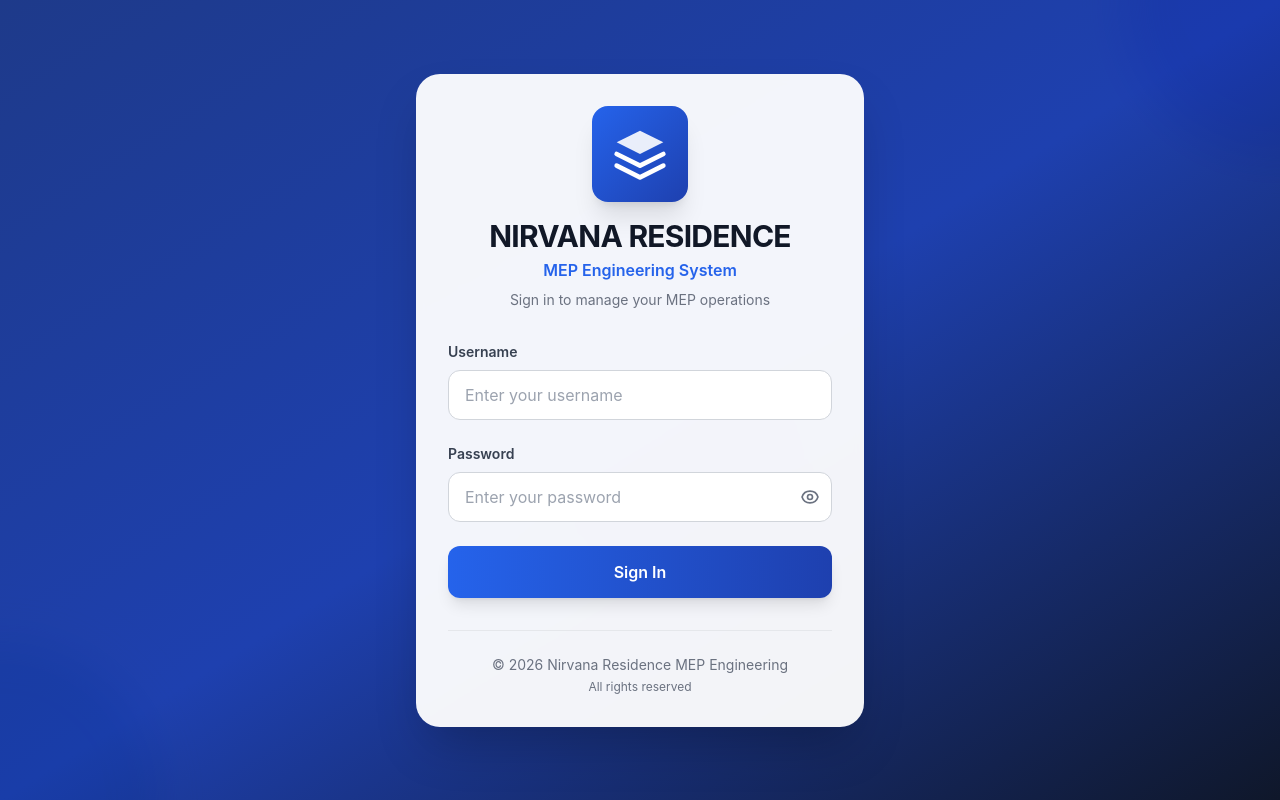
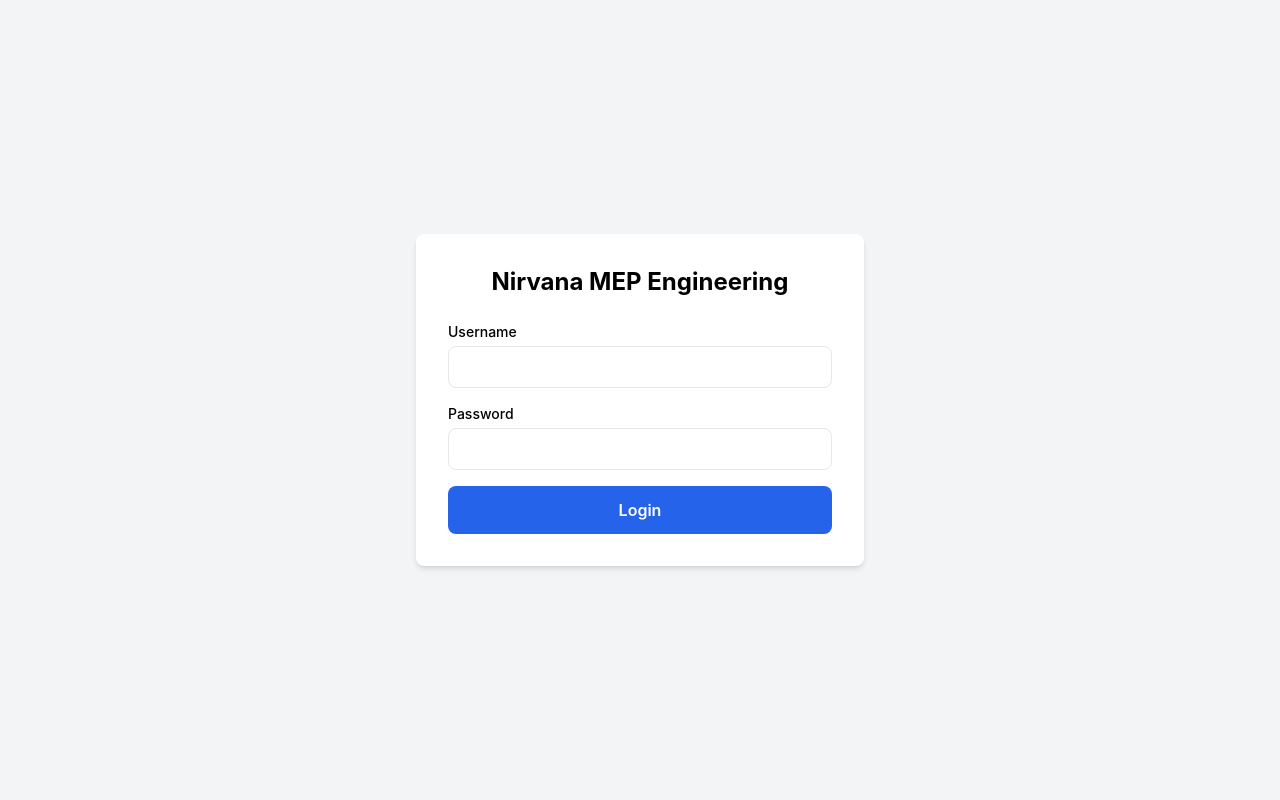
Before and after one commit to heykel1996/nirvana-app, a React (Vite) app: page /login in a window 1280 px wide. Built offline with nearby package versions, Linux system fonts and the light colour scheme.

Commit message:
Fix: Database schema, routes, and frontend issues

```diff
--- a/src/pages/Login.jsx
+++ b/src/pages/Login.jsx
@@ -3,16 +3,16 @@
 import axios from 'axios';
 import toast from 'react-hot-toast';
 
-const API_BASE_URL = import.meta.env.VITE_API_URL || 'https://nirvana-mep-api-ffa0h4hsbtdkeucv.southeastasia-01.azurewebsites.net';
+// HARDCODE URL AZURE
+const API_BASE_URL = 'https://nirvana-mep-api-ffa0h4hsbtdkeucv.southeastasia-01.azurewebsites.net';
 
 const Login = () => {
-  const navigate = useNavigate();
-  const [loading, setLoading] = useState(false);
-  const [showPassword, setShowPassword] = useState(false);
   const [formData, setFormData] = useState({
     username: '',
     password: ''
   });
+  const [loading, setLoading] = useState(false);
+  const navigate = useNavigate();
 
   const handleChange = (e) => {
     setFormData({
@@ -26,156 +26,74 @@
     setLoading(true);
 
     try {
-      console.log(' Attempting login to:', `${API_BASE_URL}/api/auth/login`);
+      console.log('Attempting login to:', `${API_BASE_URL}/api/auth/login`);
 
       const response = await axios.post(
         `${API_BASE_URL}/api/auth/login`,
         formData,
         {
-          headers: { 'Content-Type': 'application/json' },
-          timeout: 10000
+          headers: {
+            'Content-Type': 'application/json'
+          }
         }
       );
 
-      console.log('✅ Login response:', response.data);
+      console.log('Login response:', response.data);
 
-      // Cek response
-      if (response.data && response.data.success && response.data.token && response.data.user) {
-        // Simpan ke localStorage
+      if (response.data && response.data.success) {
+        // Simpan token dan user info
         localStorage.setItem('token', response.data.token);
         localStorage.setItem('user', JSON.stringify(response.data.user));
 
-        toast.success('Login berhasil! Selamat datang, ' + (response.data.user.full_name || response.data.user.username));
-
-        // Delay sebelum redirect
-        setTimeout(() => {
+        toast.success('Login berhasil!');
         navigate('/dashboard');
-        }, 500);
       } else {
-        toast.error('Response tidak valid dari server');
+        toast.error(response.data?.message || 'Login gagal');
       }
     } catch (error) {
-      console.error('❌ Login error:', error);
-
-      if (error.response) {
-        // Server merespons dengan error
-        const errorMsg = error.response.data?.error || 'Username atau password salah';
-        toast.error(errorMsg);
-      } else if (error.request) {
-        // Request dikirim tapi tidak ada response
-        toast.error('Server tidak merespons. Periksa koneksi internet atau URL backend.');
-      } else {
-        // Error lainnya
-        toast.error('Terjadi kesalahan: ' + error.message);
-      }
+      console.error('Login error:', error);
+      console.error('Response:', error.response?.data);
+      toast.error(error.response?.data?.message || 'Login gagal. Periksa username dan password.');
     } finally {
       setLoading(false);
     }
   };
 
   return (
-    <div className="min-h-screen bg-gradient-to-br from-blue-900 via-blue-800 to-slate-900 flex items-center justify-center p-4 relative overflow-hidden">
-      {/* Animated Background */}
-      <div className="absolute inset-0 overflow-hidden">
-        <div className="absolute -top-40 -right-40 w-80 h-80 bg-blue-500 rounded-full mix-blend-multiply filter blur-xl opacity-20 animate-blob"></div>
-        <div className="absolute -bottom-40 -left-40 w-80 h-80 bg-cyan-500 rounded-full mix-blend-multiply filter blur-xl opacity-20 animate-blob animation-delay-2000"></div>
-        <div className="absolute top-1/2 left-1/2 transform -translate-x-1/2 -translate-y-1/2 w-80 h-80 bg-indigo-500 rounded-full mix-blend-multiply filter blur-xl opacity-20 animate-blob animation-delay-4000"></div>
-      </div>
-
-      {/* Login Card */}
-      <div className="bg-white/95 backdrop-blur-sm rounded-3xl shadow-2xl w-full max-w-md p-8 relative z-10">
-        {/* Logo */}
-        <div className="text-center mb-8">
-          <div className="w-24 h-24 bg-gradient-to-br from-blue-600 to-blue-800 rounded-2xl flex items-center justify-center mx-auto mb-4 shadow-xl transform hover:scale-105 transition-transform duration-300">
-            <svg className="w-14 h-14 text-white" viewBox="0 0 24 24" fill="none" xmlns="http://www.w3.org/2000/svg">
-              <path d="M12 2L2 7L12 12L22 7L12 2Z" fill="currentColor" opacity="0.9"/>
-              <path d="M2 17L12 22L22 17" stroke="currentColor" strokeWidth="2" strokeLinecap="round" strokeLinejoin="round"/>
-              <path d="M2 12L12 17L22 12" stroke="currentColor" strokeWidth="2" strokeLinecap="round" strokeLinejoin="round"/>
-            </svg>
-          </div>
-          <h1 className="text-3xl font-bold text-gray-900 tracking-tight">NIRVANA RESIDENCE</h1>
-          <p className="text-blue-600 font-semibold mt-1">MEP Engineering System</p>
-          <p className="text-gray-500 text-sm mt-2">Sign in to manage your MEP operations</p>
-        </div>
-
-        {/* Login Form */}
-        <form onSubmit={handleSubmit} className="space-y-6">
+    <div className="min-h-screen flex items-center justify-center bg-gray-100">
+      <div className="bg-white p-8 rounded-lg shadow-md w-full max-w-md">
+        <h1 className="text-2xl font-bold mb-6 text-center">Nirvana MEP Engineering</h1>
+        <form onSubmit={handleSubmit} className="space-y-4">
           <div>
-            <label className="block text-sm font-semibold text-gray-700 mb-2">
-              Username
-            </label>
+            <label className="block text-sm font-medium mb-1">Username</label>
             <input
               type="text"
               name="username"
               value={formData.username}
               onChange={handleChange}
+              className="w-full border rounded-lg px-3 py-2"
               required
-              disabled={loading}
-              className="w-full px-4 py-3 border border-gray-300 rounded-xl focus:ring-2 focus:ring-blue-500 focus:border-blue-500 transition-all disabled:opacity-50 disabled:cursor-not-allowed"
-              placeholder="Enter your username"
-              autoComplete="username"
             />
           </div>
-
           <div>
-            <label className="block text-sm font-semibold text-gray-700 mb-2">
-              Password
-            </label>
-            <div className="relative">
+            <label className="block text-sm font-medium mb-1">Password</label>
             <input
-                type={showPassword ? 'text' : 'password'}
+              type="password"
               name="password"
               value={formData.password}
               onChange={handleChange}
+              className="w-full border rounded-lg px-3 py-2"
               required
-                disabled={loading}
-                className="w-full px-4 py-3 border border-gray-300 rounded-xl focus:ring-2 focus:ring-blue-500 focus:border-blue-500 transition-all disabled:opacity-50 disabled:cursor-not-allowed pr-12"
-                placeholder="Enter your password"
-                autoComplete="current-password"
             />
-              <button
-                type="button"
-                onClick={() => setShowPassword(!showPassword)}
-                className="absolute right-3 top-1/2 transform -translate-y-1/2 text-gray-500 hover:text-gray-700"
-              >
-                {showPassword ? (
-                  <svg className="w-5 h-5" fill="none" stroke="currentColor" viewBox="0 0 24 24">
-                    <path strokeLinecap="round" strokeLinejoin="round" strokeWidth={2} d="M13.875 18.825A10.05 10.05 0 0112 19c-4.478 0-8.268-2.943-9.543-7a9.97 9.97 0 011.563-3.029m5.858.908a3 3 0 114.243 4.243M9.878 9.878l4.242 4.242M9.88 9.88l-3.29-3.29m7.532 7.532l3.29 3.29M3 3l3.59 3.59m0 0A9.953 9.953 0 0112 5c4.478 0 8.268 2.943 9.543 7a10.025 10.025 0 01-4.132 5.411m0 0L21 21" />
-                  </svg>
-                ) : (
-                  <svg className="w-5 h-5" fill="none" stroke="currentColor" viewBox="0 0 24 24">
-                    <path strokeLinecap="round" strokeLinejoin="round" strokeWidth={2} d="M15 12a3 3 0 11-6 0 3 3 0 016 0z" />
-                    <path strokeLinecap="round" strokeLinejoin="round" strokeWidth={2} d="M2.458 12C3.732 7.943 7.523 5 12 5c4.478 0 8.268 2.943 9.542 7-1.274 4.057-5.064 7-9.542 7-4.477 0-8.268-2.943-9.542-7z" />
-                  </svg>
-                )}
-              </button>
           </div>
-          </div>
-
           <button
             type="submit"
             disabled={loading}
-            className="w-full bg-gradient-to-r from-blue-600 to-blue-800 text-white py-3.5 rounded-xl font-semibold hover:from-blue-700 hover:to-blue-900 transition-all transform hover:scale-[1.02] disabled:opacity-50 disabled:cursor-not-allowed disabled:transform-none shadow-lg hover:shadow-xl"
+            className="w-full bg-blue-600 text-white py-3 rounded-lg font-semibold hover:bg-blue-700 disabled:opacity-50"
           >
-            {loading ? (
-              <div className="flex items-center justify-center gap-2">
-                <svg className="animate-spin h-5 w-5 text-white" xmlns="http://www.w3.org/2000/svg" fill="none" viewBox="0 0 24 24">
-                  <circle className="opacity-25" cx="12" cy="12" r="10" stroke="currentColor" strokeWidth="4"></circle>
-                  <path className="opacity-75" fill="currentColor" d="M4 12a8 8 0 018-8V0C5.373 0 0 5.373 0 12h4zm2 5.291A7.962 7.962 0 014 12H0c0 3.042 1.135 5.824 3 7.938l3-2.647z"></path>
-                </svg>
-                <span>Signing in...</span>
-              </div>
-            ) : (
-              'Sign In'
-            )}
+            {loading ? 'Logging in...' : 'Login'}
           </button>
         </form>
-
-        {/* Footer */}
-        <div className="mt-8 text-center text-sm text-gray-500 border-t border-gray-200 pt-6">
-          <p>© 2026 Nirvana Residence MEP Engineering</p>
-          <p className="text-xs mt-1">All rights reserved</p>
-        </div>
       </div>
     </div>
   );
--- a/src/pages/WaterLevel.jsx
+++ b/src/pages/WaterLevel.jsx
@@ -25,12 +25,14 @@
   const fetchLogs = async () => {
     try {
       const token = localStorage.getItem('token');
+      console.log('📡 Fetching water logs from:', `${API_BASE_URL}/api/water-level`);
       const response = await axios.get(`${API_BASE_URL}/api/water-level`, {
         headers: { Authorization: `Bearer ${token}` }
       });
+      console.log('✅ Water logs response:', response.data);
       setLogs(response.data.data || []);
     } catch (error) {
-      console.error('Error fetching water logs:', error);
+      console.error('❌ Error fetching water logs:', error);
       toast.error('Gagal memuat data water log');
     } finally {
       setLoading(false);
@@ -68,7 +70,8 @@
       if (response.data && response.data.success) {
         toast.success('Water log berhasil disimpan!');
         setShowForm(false);
-        fetchLogs();
+        // Refresh data setelah save
+        await fetchLogs();
         setFormData({
           reading_date: new Date().toISOString().split('T')[0],
           reading_time: '07:00',
@@ -86,7 +89,7 @@
         toast.error('Gagal menyimpan data');
       }
     } catch (error) {
-      console.error(' Water Level Error:', error);
+      console.error('❌ Water Level Error:', error);
       toast.error('Gagal menyimpan: ' + (error.response?.data?.message || error.message));
     }
   };
@@ -219,13 +222,13 @@
                     <td className="px-4 py-2">{new Date(log.reading_date).toLocaleDateString('id-ID')}</td>
                     <td className="px-4 py-2">{log.reading_time}</td>
                     <td className="px-4 py-2">Shift {log.shift_id}</td>
-                    <td className="px-4 py-2">{log.water_level_inlet}</td>
-                    <td className="px-4 py-2">{log.water_level_outlet}</td>
-                    <td className="px-4 py-2">{log.ph_inlet}</td>
-                    <td className="px-4 py-2">{log.ph_outlet}</td>
-                    <td className="px-4 py-2">{log.tds_inlet}</td>
-                    <td className="px-4 py-2">{log.tds_outlet}</td>
-                    <td className="px-4 py-2">{log.temperature}</td>
+                    <td className="px-4 py-2">{log.water_level_inlet ?? '-'}</td>
+                    <td className="px-4 py-2">{log.water_level_outlet ?? '-'}</td>
+                    <td className="px-4 py-2">{log.ph_inlet ?? '-'}</td>
+                    <td className="px-4 py-2">{log.ph_outlet ?? '-'}</td>
+                    <td className="px-4 py-2">{log.tds_inlet ?? '-'}</td>
+                    <td className="px-4 py-2">{log.tds_outlet ?? '-'}</td>
+                    <td className="px-4 py-2">{log.temperature ?? '-'}</td>
                     <td className="px-4 py-2">
                       <button onClick={() => handleDelete(log.id)} className="text-red-600 hover:text-red-800 text-sm">Hapus</button>
                     </td>
--- a/src/pages/stp.jsx
+++ b/src/pages/stp.jsx
@@ -2,7 +2,6 @@
 import axios from 'axios';
 import toast from 'react-hot-toast';
 
-// HARDCODE URL AZURE
 const API_BASE_URL = 'https://nirvana-mep-api-ffa0h4hsbtdkeucv.southeastasia-01.azurewebsites.net';
 
 const Stp = () => {
@@ -76,7 +75,6 @@
         toast.success('Checklist STP berhasil disimpan!');
         setShowForm(false);
         fetchChecklists();
-        // Reset form
         setFormData({
           reading_date: new Date().toISOString().split('T')[0],
           period: '09.00',
@@ -100,7 +98,7 @@
         toast.error('Gagal menyimpan data');
       }
     } catch (error) {
-      console.error('❌ STP Error:', error);
+      console.error(' STP Error:', error);
       console.error('Response:', error.response?.data);
       toast.error('Gagal menyimpan: ' + (error.response?.data?.message || error.message));
     }
```
Also changed, not shown: 1 other file (tests, documents, lock files or other folders). Lines whose indentation alone changed are shown as unchanged.
